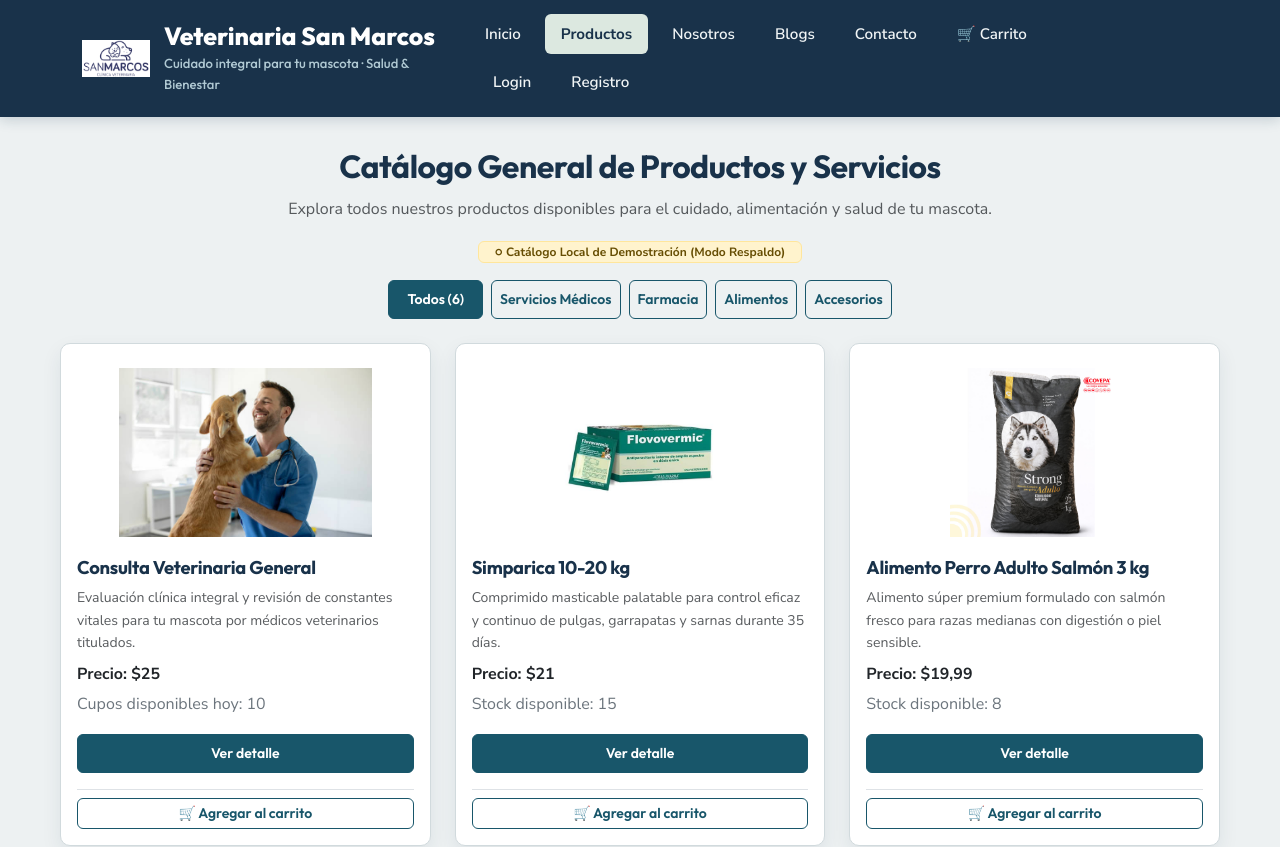
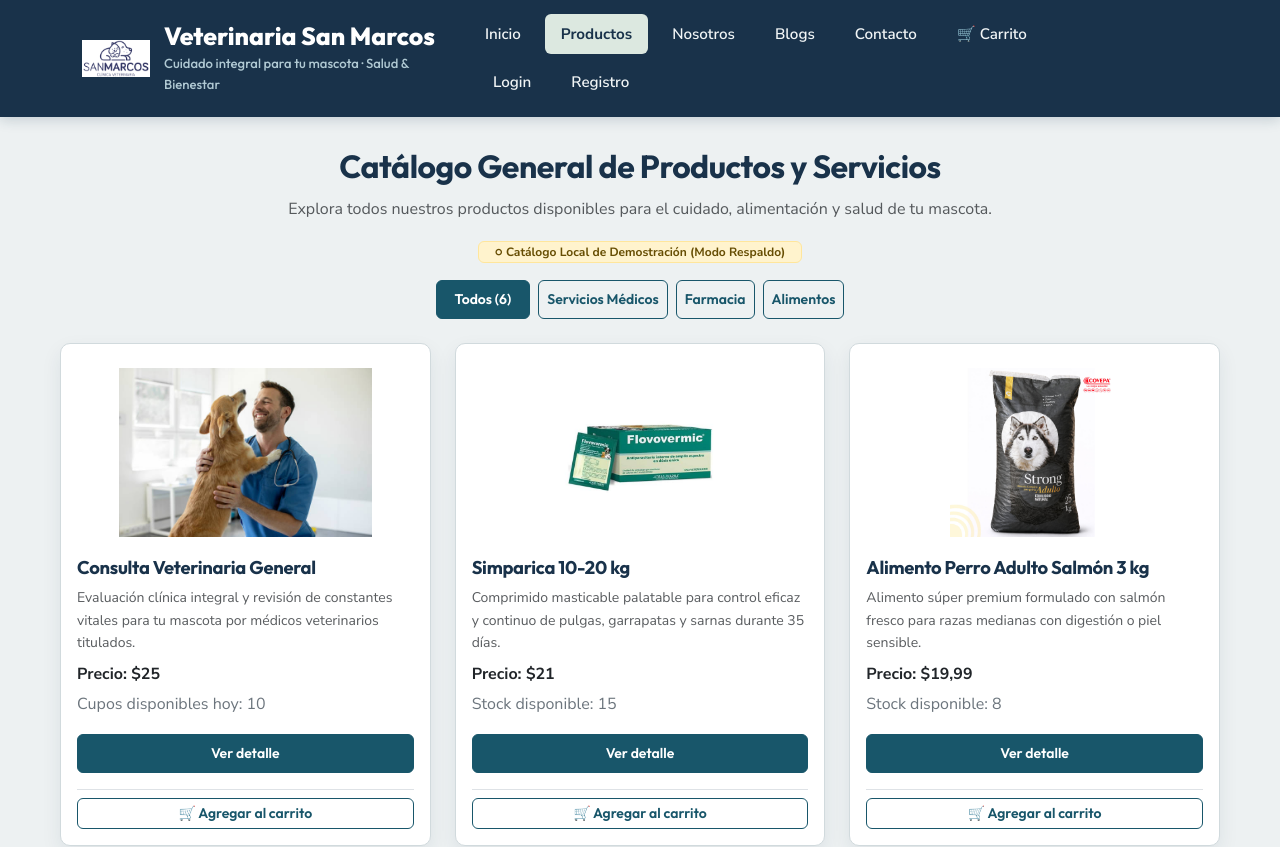
Before and after one commit to maurosantiago23/veterinaria-san-marcos, a React (Vite) app in the folder Vet_SanMarcos_React/: page /productos in a window 1280 px wide. Shown: the top 847 px of the page. Built offline with nearby package versions, Linux system fonts and the light colour scheme; no server answers.

Commit message:
fix(catalogo): remover filtro de accesorios y dejar solo categorias oficiales pobladas

```diff
--- a/Vet_SanMarcos_React/src/pages/Productos.jsx
+++ b/Vet_SanMarcos_React/src/pages/Productos.jsx
@@ -153,14 +153,6 @@ function Productos() {
           >
             Alimentos
           </button>
-          <button
-            className={`btn btn-sm ${
-              categoriaActual === 'accesorios' ? 'btn-primary' : 'btn-outline-primary'
-            }`}
-            onClick={() => cambiarCategoria('accesorios')}
-          >
-            Accesorios
-          </button>
         </div>
       </div>
 
```
